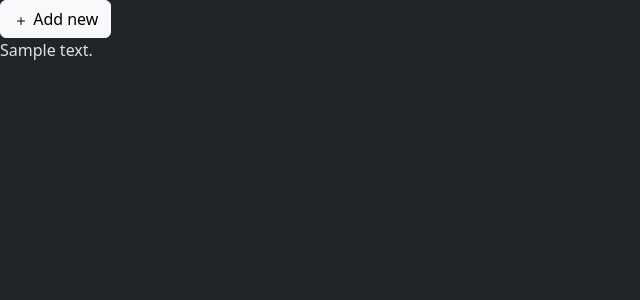
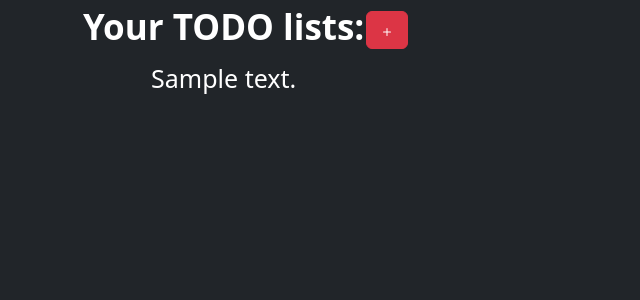
Before and after one commit to natix-x/Plan-And-Dream-Web-App, a Flask app: a page that uses app/blueprints/user_page/templates/user_page.html in a window 1280 px wide. Shown: the part 56-356 px from the top of the page, without its empty margins (0-640 px from the left). Run offline with Flask 3, Linux system fonts and the light colour scheme; a user stored in the database is signed in; tables that the repository leaves empty hold one stand-in row (values such as "Sample post"); parts of the project's set-up code (start-up, migrations or seed data) failed here and were passed over.

Commit message:
visual changes

```diff
--- a/app/blueprints/user_page/templates/user_page.html
+++ b/app/blueprints/user_page/templates/user_page.html
@@ -1,14 +1,44 @@
 {% extends "base.html" %}
 {% block title %}User Page{% endblock %}
 {% block content %}
-
-<button type="button" class="btn btn-light" data-bs-toggle="modal" data-bs-target="#staticBackdrop">
+<style>
+   td {
+   padding: 5px;
+   text-align: center;
+   font-size: 25px;
+   }
+   th {
+   font-size: 35px;
+   }
+</style>
+<div class="container">
+   <div class="row">
+      <div class="col">
+         <table class="table-dark table-borderless">
+            <thead>
+               <tr class="table-dark">
+                  <th scope="col">Your TODO lists:</th>
+                  <th>
+                     <button type="button" class="btn btn-danger" data-bs-toggle="modal" data-bs-target="#staticBackdrop">
                         <svg xmlns="http://www.w3.org/2000/svg" width="16" height="16" fill="currentColor" class="bi bi-plus" viewBox="0 0 16 16">
                            <path d="M8 4a.5.5 0 0 1 .5.5v3h3a.5.5 0 0 1 0 1h-3v3a.5.5 0 0 1-1 0v-3h-3a.5.5 0 0 1 0-1h3v-3A.5.5 0 0 1 8 4"></path>
                         </svg>
-    Add new
+                        <span class="visually-hidden">Add list</span>
                      </button>
-
+                  </th>
+               </tr>
+            </thead>
+            <tbody>
+               {% for item in user_items %}
+               <tr class="table-dark">
+                  <td class="table-dark">{{ item.text }}</td>
+               </tr>
+               {% endfor %}
+            </tbody>
+         </table>
+      </div>
+   </div>
+</div>
 <!-- Modal -->
 <div class="modal fade" id="staticBackdrop" data-bs-backdrop="static" data-bs-keyboard="false" tabindex="-1" aria-labelledby="staticBackdropLabel" aria-hidden="true">
    <div class="modal-dialog">
@@ -33,11 +63,4 @@
       </div>
    </div>
 </div>
-
-
-
-{% for item in user_items %}
-    <p>{{ item.text }}</p>
-{% endfor %}
-
 {% endblock %}
```
Lines whose indentation alone changed are shown as unchanged.
